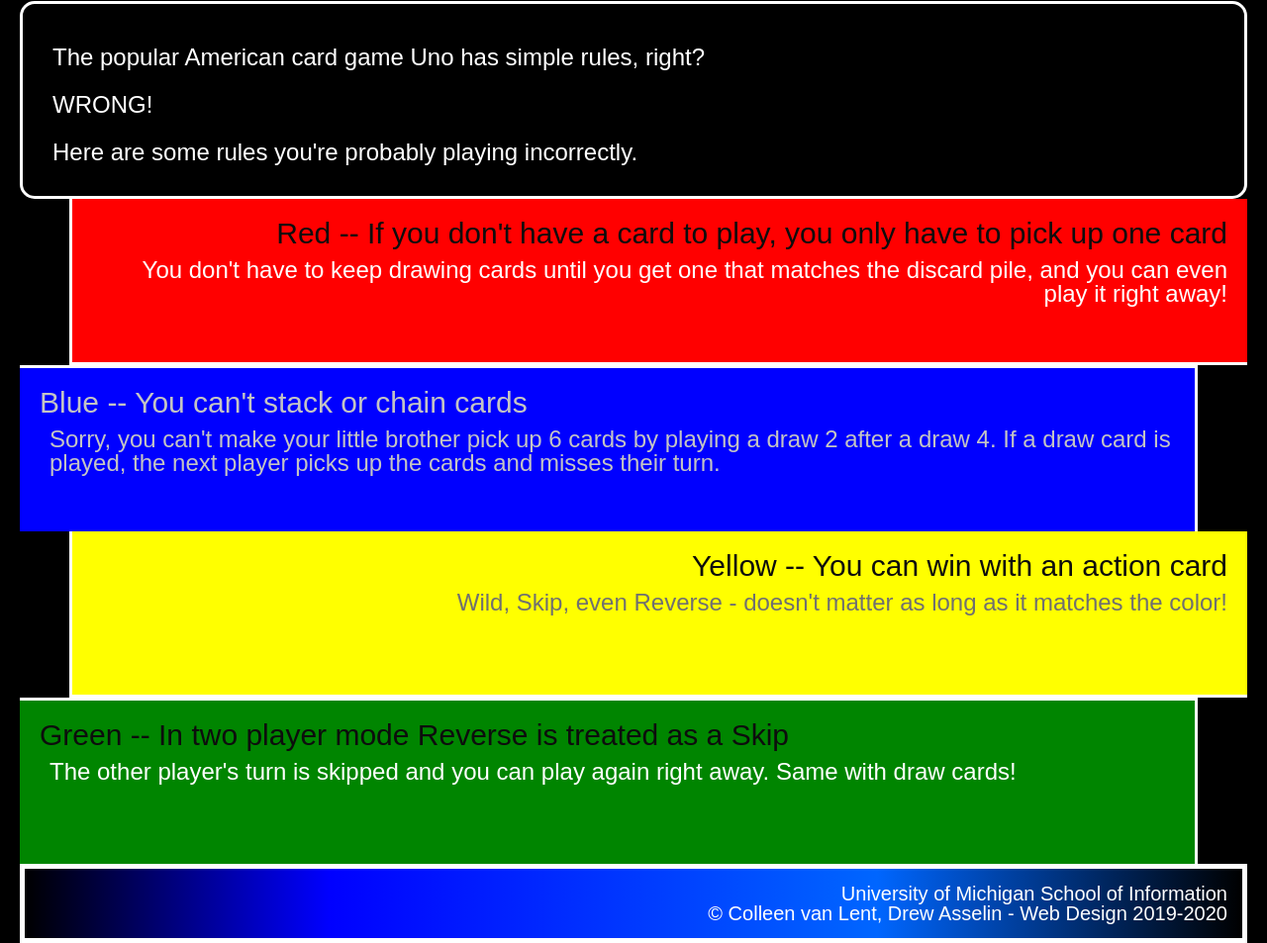
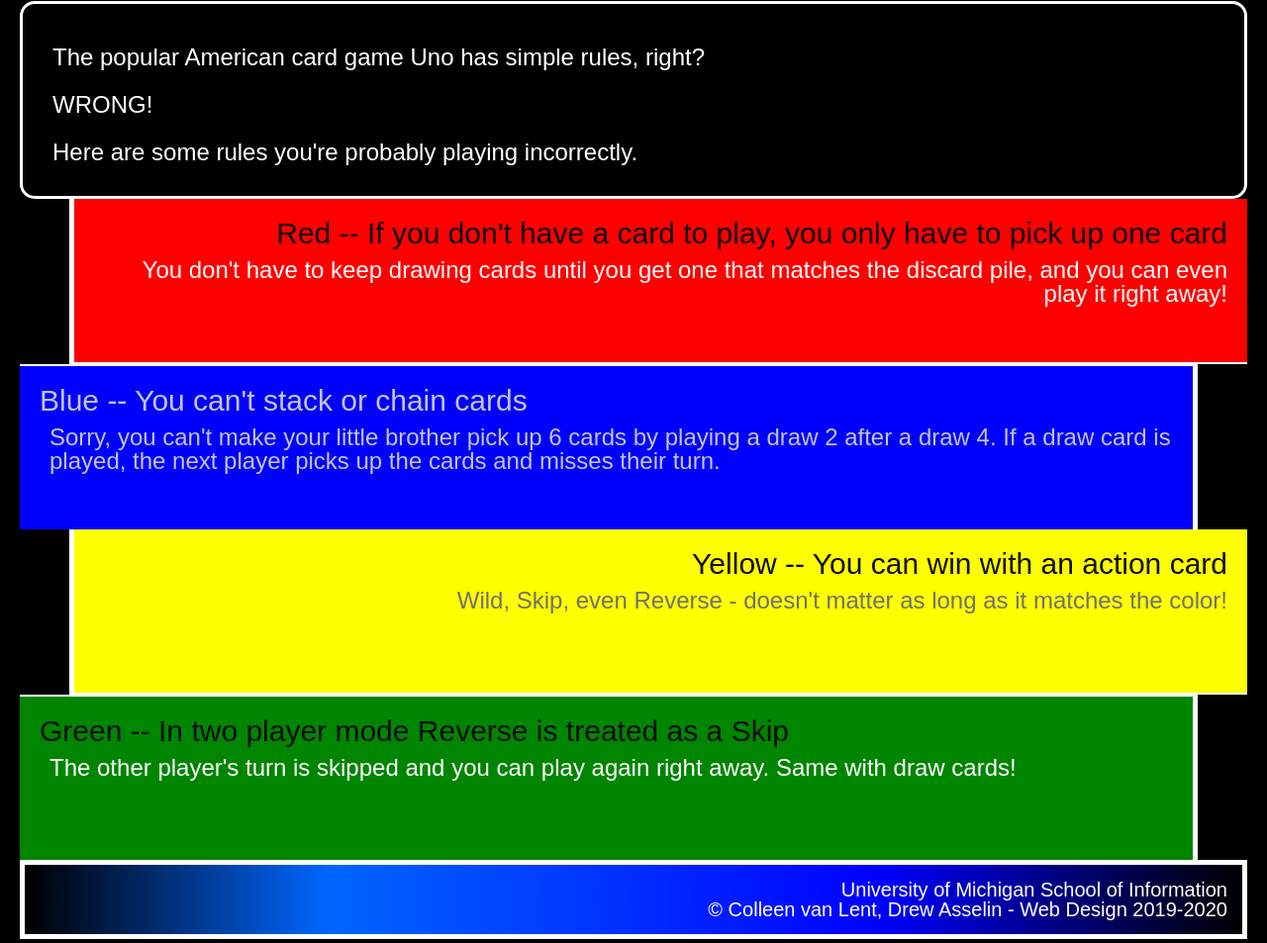
Before and after one commit to tpayne52/hw3-2023, a plain HTML site: page index.html in a window 1280 px wide. Shown: the part 327-1280 px from the top of the page at 99% size. Drawn offline with Linux system fonts and the light colour scheme.

Commit message:
Add files via upload
Fixed gradient and border widths

```diff
--- a/css/style.css
+++ b/css/style.css
@@ -51,16 +51,14 @@ div {
     background: #FF0000;
     text-align: right;
     margin-left: 50px;
-    border-top: 2px;
-    border-right: 5px;
+    border-width: 0px 0px 2px 5px;
 }
 
 .blue {
     background: #0000FF;
     text-align: left;
     margin-right: 50px;
-    border-left: 5px;
-    border-bottom: 2px;
+    border-width: 2px 5px 0px 0px;
 }
 
 .blue p {
@@ -75,8 +73,7 @@ div {
     background: #FFFF00;
     text-align: right;
     margin-left: 50px;
-    border-top: 2px;
-    border-right: 5px;
+    border-width: 0px 0px 2px 5px;
 }
 
 .yellow p {
@@ -87,13 +84,12 @@ div {
     background: #008500;
     text-align: left;
     margin-right: 50px;
-    border-left: 5px;
-    border-bottom: 2px;
+    border-width: 2px 5px 0px 0px;
 }
 
 footer {
     background: #000000;
-    background: linear-gradient(90deg, #000000 0%, #0000FF 25%, #0066FF 70%, #000000 100%);
+    background: linear-gradient(90deg, #000000 0%, #0066FF 25%, #0000FF 70%, #000000 100%);
     border-style: solid;
     border-width: 5px;
 }
```
